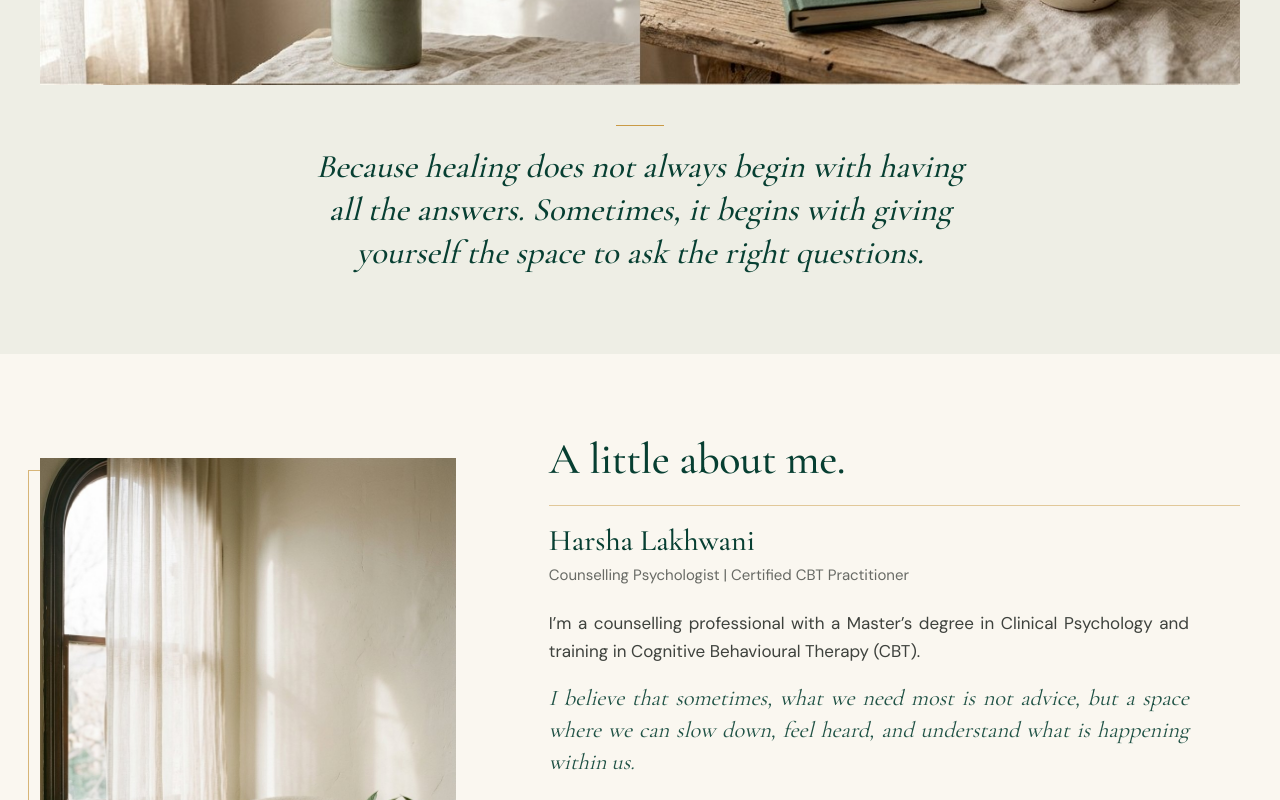
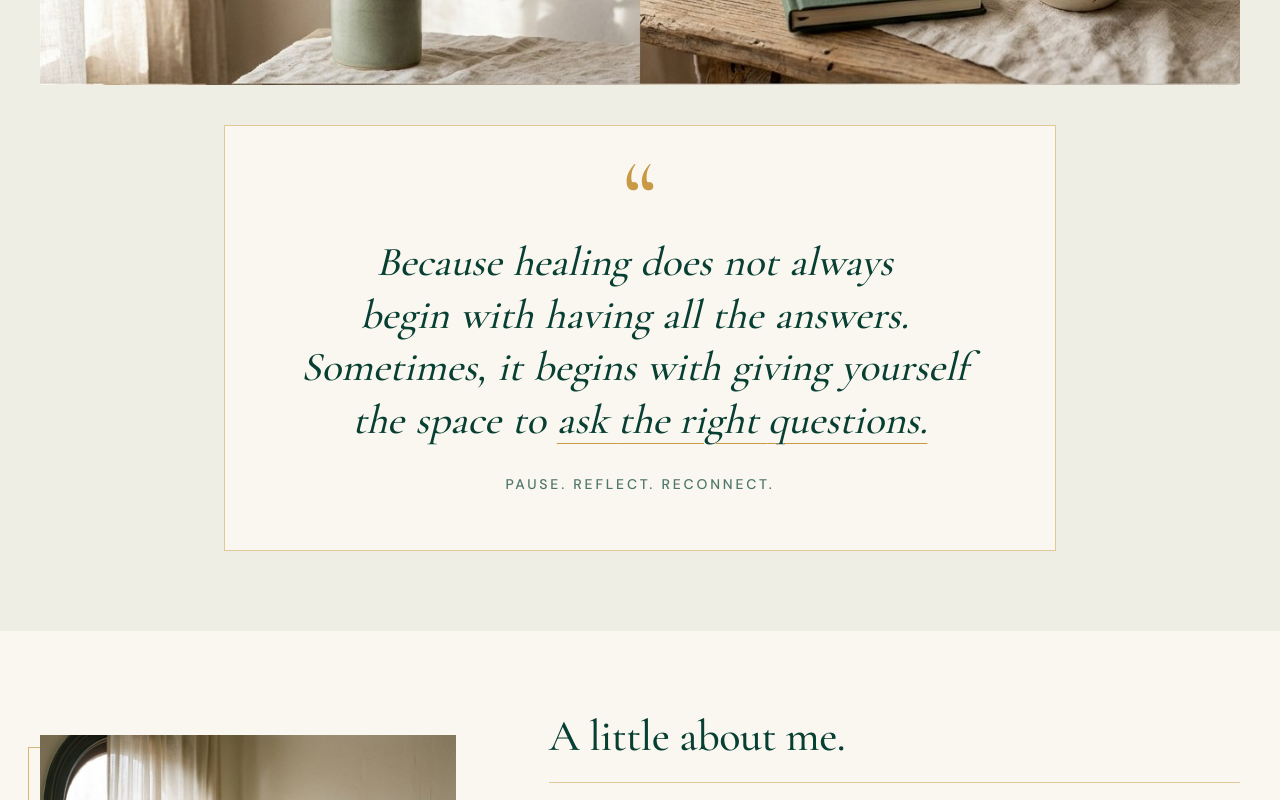
Before and after one commit to piyushy6204/manmanthan, a Next.js app: page / in a window 1280 px wide. Shown: the part 1500-2300 px from the top of the page. Built offline with nearby package versions, Linux system fonts and the light colour scheme; no server answers.

Commit message:
Add Mann Manthan website

```diff
--- a/app/globals.css
+++ b/app/globals.css
@@ -83,3 +83,8 @@ body {
 /* CBT diagram: the arrows around the selected element draw once when chosen (disabled for reduced motion) */
 @keyframes cbt-flow { from { stroke-dashoffset: 200; } to { stroke-dashoffset: 0; } }
 .cbt-flow { stroke-dasharray: 200; animation: cbt-flow 0.9s cubic-bezier(0.22, 0.61, 0.36, 1) 1 both; }
+
+/* Testimonials: ripples spreading outward, slow and soft. Static for reduced motion. */
+@keyframes ripple { 0% { transform: scale(0.15); opacity: 1; } 80%, 100% { transform: scale(1.5); opacity: 0; } }
+.ripple { animation: ripple 4.8s cubic-bezier(0.22, 0.61, 0.36, 1) infinite; }
+@media (prefers-reduced-motion: reduce) { .ripple { animation: none !important; transform: scale(0.6); opacity: 0.3; } }
--- a/components/AreasOfHelp.tsx
+++ b/components/AreasOfHelp.tsx
@@ -18,7 +18,7 @@ function AreaRow({ area }: { area: (typeof areasOfHelp)[number] }) {
     <li id={`area-${area.id}`} className="border-t border-sage/30 pb-4 pt-6">
       <Icon aria-hidden="true" strokeWidth={1.1} className="h-7 w-7 text-gold" />
       <h3 className="mt-3 font-serif text-[clamp(1.4rem,1.2rem+0.8vw,1.75rem)] font-medium leading-tight text-ivory">{area.name}</h3>
-      <p className="mt-1.5 max-w-[26rem] justify-copy text-base leading-[1.65] text-sage">{area.description}</p>
+      <p className="mt-1.5 max-w-[26rem] text-base leading-[1.65] text-sage md:min-h-[4.95rem]">{area.description}</p>
 
       <button
         type="button"
--- a/components/BookingForm.tsx
+++ b/components/BookingForm.tsx
@@ -166,7 +166,6 @@ export default function BookingForm() {
           </label>
           <input id="date" name="date" type="date" min={today || undefined} className="field" value={values.date} onChange={(e) => set("date", e.target.value)}
             aria-invalid={!!errors.date} aria-describedby={describe("date", "date-hint")} />
-          <p id="date-hint" className="mt-1.5 text-[0.9rem] text-ink/70 lg:sr-only">A guide only. The final time is agreed with you.</p>
           <FieldError id="date-error" message={errors.date} />
         </div>
 
@@ -177,7 +176,7 @@ export default function BookingForm() {
           <textarea id="message" name="message" rows={4} maxLength={MESSAGE_MAX + 50} className="field resize-y lg:h-20 lg:min-h-0" value={values.message} onChange={(e) => set("message", e.target.value)}
             aria-invalid={!!errors.message} aria-describedby={describe("message", "message-hint")} />
           <p id="message-hint" className="mt-1.5 text-[0.9rem] leading-snug text-ink/70">
-            A line or two is plenty. Please don&apos;t share detailed personal or health information here. {values.message.length}/{MESSAGE_MAX}
+             {values.message.length}/{MESSAGE_MAX}
           </p>
           <FieldError id="message-error" message={errors.message} />
         </div>
@@ -203,7 +202,7 @@ export default function BookingForm() {
       <p id="privacy-note" className="mt-5 small-copy">
         We use these details only to reply to your enquiry. See our{" "}
         <Link href="/privacy" className="text-forest underline underline-offset-4">Privacy Policy</Link>.
-        Submitting this form sends an enquiry. It does not book or confirm a session.<span className="hidden lg:inline"> Your preferred date is a guide only; the final time is agreed with you.</span>
+        Submitting this form sends an enquiry. It does not book or confirm a session.<span className="hidden lg:inline"></span>
       </p>
 
       <button type="submit" className="btn btn-primary mt-6 w-full sm:w-auto lg:mt-5" disabled={status === "submitting"}>
--- a/components/BookingSection.tsx
+++ b/components/BookingSection.tsx
@@ -42,9 +42,6 @@ export default function BookingSection() {
             </ul>
           )}
 
-          <p className="mt-6 max-w-[26rem] border-t border-gold/50 pt-4 small-copy">
-            This form is for appointment enquiries only. If you are in immediate danger or need urgent help, please contact your local emergency services.
-          </p>
 
           {/* Fills the remaining height beside the form on desktop so both columns end together */}
           <div className="relative mt-6 hidden min-h-[13rem] flex-1 overflow-hidden lg:block">
--- a/components/Introduction.tsx
+++ b/components/Introduction.tsx
@@ -1,6 +1,9 @@
+"use client";
 import Image from "next/image";
+import { motion } from "framer-motion";
 import { siteConfig } from "@/lib/site-config";
 import Reveal from "./Reveal";
+import WordReveal from "./WordReveal";
 
 export default function Introduction() {
   const { bannerLight } = siteConfig.images;
@@ -35,11 +38,34 @@ export default function Introduction() {
           <div className="relative aspect-[16/7] overflow-hidden sm:aspect-[8/3] lg:aspect-[1376/426]">
             <Image src={bannerLight.src} alt="" width={bannerLight.width} height={bannerLight.height} sizes="100vw" className="h-full w-full object-cover" />
           </div>
-          <figure className="mx-auto mt-8 max-w-[52rem] text-center lg:mt-10">
-            <span aria-hidden="true" className="mx-auto mb-5 block h-px w-12 bg-gold" />
-            <blockquote className="font-serif text-[clamp(1.375rem,1.1rem+1.2vw,2.125rem)] font-medium italic leading-[1.3] text-forest [text-wrap:balance]">
-              Because healing does not always begin with having all the answers. Sometimes, it begins with giving yourself the space to ask the right questions.
+          <figure className="relative mx-auto mt-8 max-w-[52rem] border border-gold/50 bg-ivory px-6 pb-10 pt-6 text-center sm:px-12 sm:pb-14 sm:pt-8 lg:mt-10">
+            <motion.span
+              aria-hidden="true"
+              className="block font-serif text-[5rem] leading-[0.75] text-gold sm:text-[6.5rem]"
+              initial={{ opacity: 0, scale: 0.85 }}
+              whileInView={{ opacity: 1, scale: 1 }}
+              viewport={{ once: true, amount: 0.8 }}
+              transition={{ duration: 0.8, ease: [0.22, 0.61, 0.36, 1] }}
+            >
+              &ldquo;
+            </motion.span>
+            <blockquote className="font-serif text-[clamp(1.5rem,1.05rem+1.9vw,2.6rem)] font-medium italic leading-[1.28] text-forest [text-wrap:balance]">
+              <WordReveal
+                text="Because healing does not always begin with having all the answers. Sometimes, it begins with giving yourself the space to ask the right questions."
+                stagger={0.11}
+                delay={0.35}
+                accentFrom={20}
+              />
             </blockquote>
+            <motion.figcaption
+              className="mt-7 text-[0.8125rem] font-medium uppercase tracking-[0.2em] text-forest/70 sm:text-sm"
+              initial={{ opacity: 0 }}
+              whileInView={{ opacity: 1 }}
+              viewport={{ once: true, amount: 0.8 }}
+              transition={{ duration: 1, delay: 4.4 }}
+            >
+              Pause. Reflect. Reconnect.
+            </motion.figcaption>
           </figure>
         </Reveal>
       </div>
--- /dev/null
+++ b/components/WordReveal.tsx
@@ -0,0 +1,70 @@
+"use client";
+import { motion, useReducedMotion } from "framer-motion";
+
+type Props = {
+  text: string;
+  className?: string;
+  /** Seconds between words. Slower = more time to read. */
+  stagger?: number;
+  /** Seconds before the first word appears. */
+  delay?: number;
+  /** Index of the first word that gets the emphasised style (gold underline draws in last). */
+  accentFrom?: number;
+  /** Called with the total reveal duration so siblings can follow on after the last word. */
+  onTotal?: (seconds: number) => void;
+};
+
+const word = {
+  hidden: { opacity: 0, y: 10, filter: "blur(4px)" },
+  show: { opacity: 1, y: 0, filter: "blur(0px)", transition: { duration: 0.7, ease: [0.22, 0.61, 0.36, 1] as const } },
+};
+
+/** Reveals text word by word as it scrolls into view, which paces the reader. Plain text for reduced motion. */
+export default function WordReveal({ text, className, stagger = 0.09, delay = 0, accentFrom }: Props) {
+  const reduce = useReducedMotion();
+  const words = text.split(" ");
+  if (reduce) {
+    return (
+      <span className={className}>
+        {accentFrom === undefined ? (
+          text
+        ) : (
+          <>
+            {words.slice(0, accentFrom).join(" ")}{" "}
+            <span className="underline decoration-gold decoration-1 underline-offset-[10px]">{words.slice(accentFrom).join(" ")}</span>
+          </>
+        )}
+      </span>
+    );
+  }
+  return (
+    <motion.span
+      className={className}
+      initial="hidden"
+      whileInView="show"
+      viewport={{ once: true, amount: 0.7 }}
+      transition={{ staggerChildren: stagger, delayChildren: delay }}
+    >
+      {words.map((w, i) => {
+        const accent = accentFrom !== undefined && i >= accentFrom;
+        return (
+          <motion.span
+            key={i}
+            variants={
+              accent
+                ? {
+                    hidden: { ...word.hidden, textDecorationColor: "rgba(201,154,69,0)" }, // champagne gold #C99A45
+                    show: { ...word.show, textDecorationColor: "rgba(201,154,69,1)", transition: { duration: 1.4, ease: [0.22, 0.61, 0.36, 1] as const } },
+                  }
+                : word
+            }
+            className={`inline-block ${!accent && i < words.length - 1 ? "mr-[0.27em]" : ""} ${accent ? "underline decoration-1 underline-offset-[10px]" : ""}`}
+          >
+            {/* accent words carry a trailing non-breaking space so the underline is continuous */}
+            {accent && i < words.length - 1 ? `${w}\u00A0` : w}
+          </motion.span>
+        );
+      })}
+    </motion.span>
+  );
+}
```
Also changed, not shown: components/CBTSection.tsx (+17 -15 lines), components/Testimonials.tsx (+26 -8 lines).
